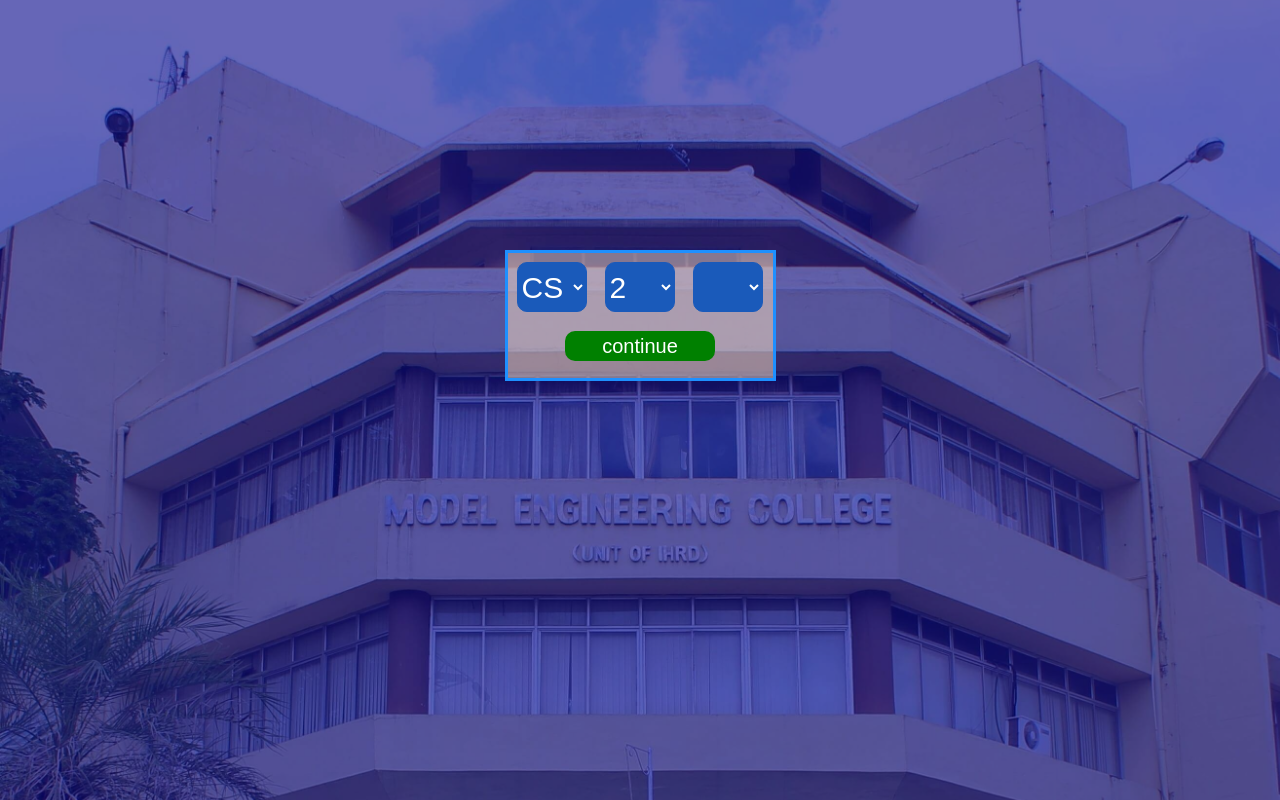
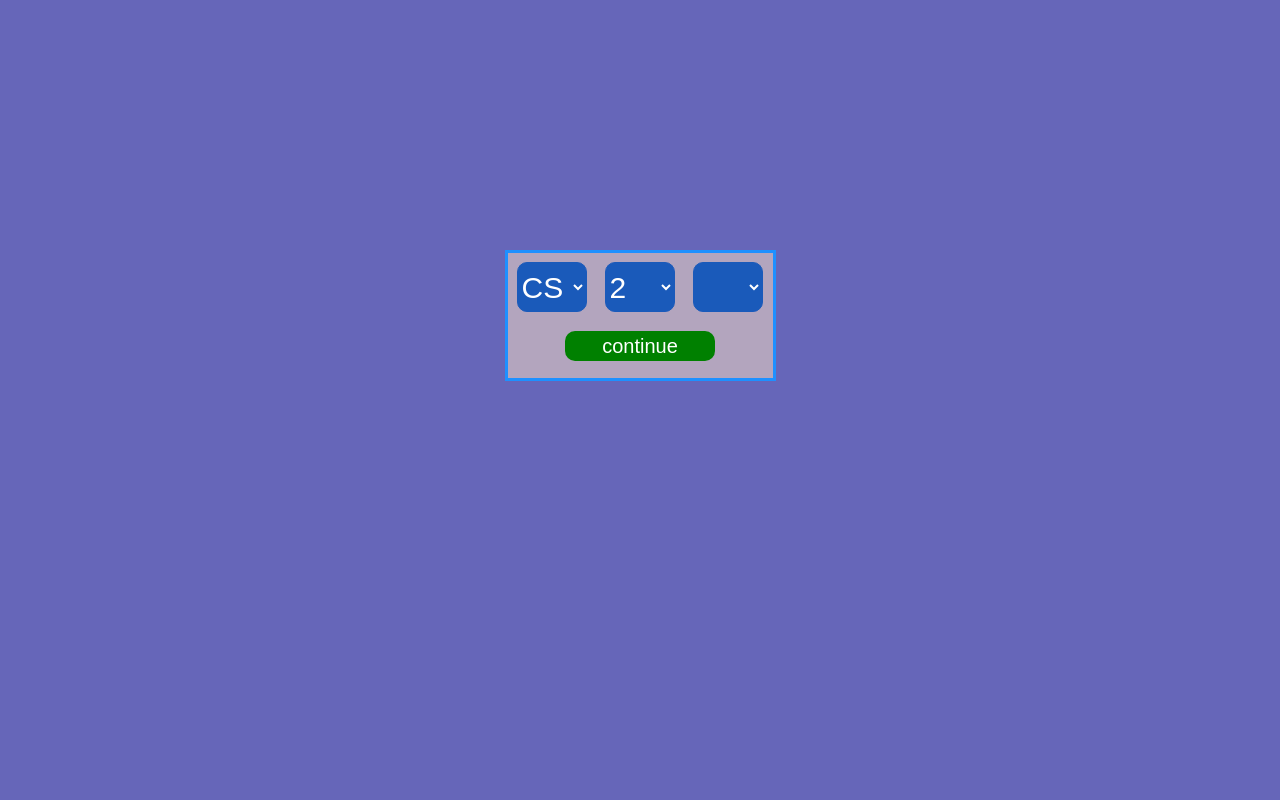
Before and after one commit to Afnan-Navaz/micro_project, a plain HTML site: page index.html in a window 1280 px wide. Drawn offline with Linux system fonts and the light colour scheme.

Commit message:
Update style.css

```diff
--- a/style.css
+++ b/style.css
@@ -1,12 +1,6 @@
 body{
     margin: 0px;
     padding: 0px;
-    background-image: url(college.jpeg);
-    background-size:cover;
-    background-origin: inherit;
-    background-repeat: no-repeat;
-    background-attachment: fixed;
-    background-position: center;
 }
 #zero{
     z-index: 10;
```
